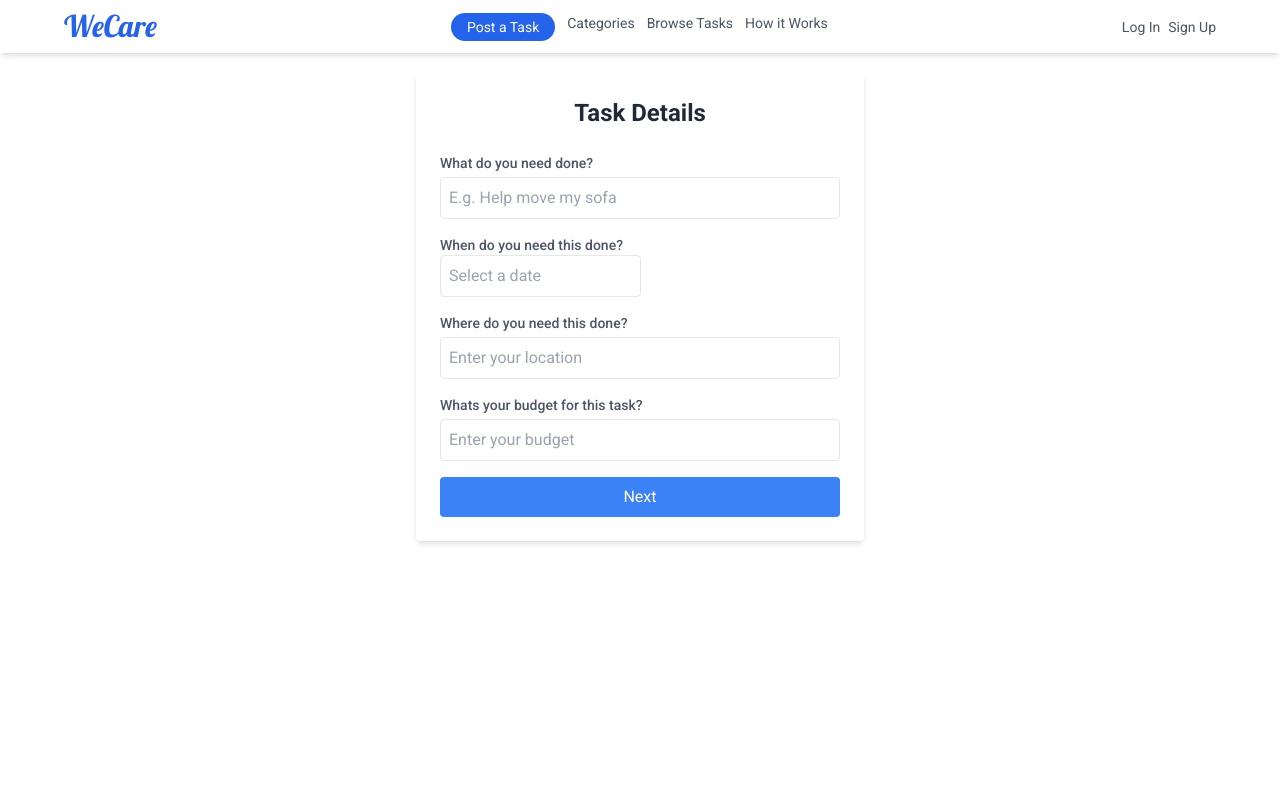
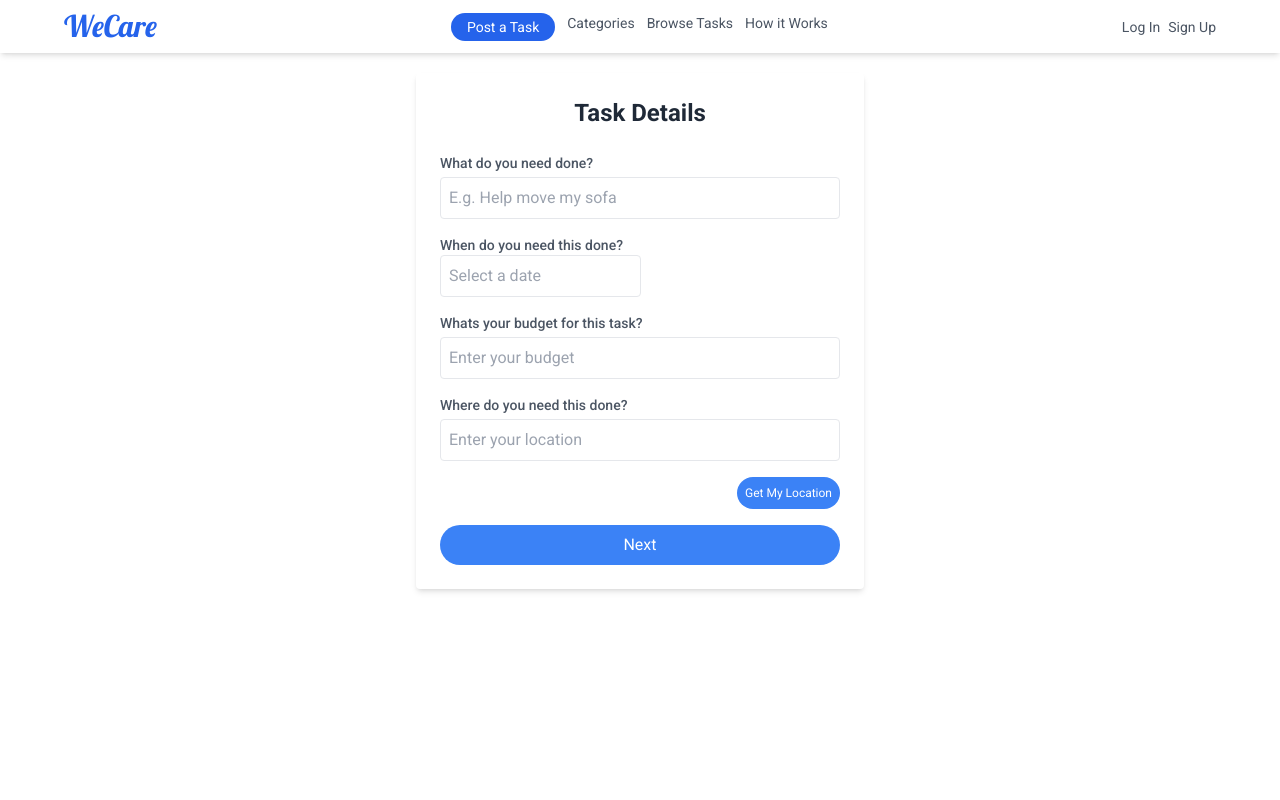
Before and after one commit to kokateyuvi/we-care-webapp, a Next.js app: page /post-task in a window 1280 px wide. Shown: the top 800 px of the page. Built offline with nearby package versions, Linux system fonts and the light colour scheme; no server answers.

Commit message:
Updated Ui

```diff
--- a/src/app/login/CustomGoogleButton.js
+++ b/src/app/login/CustomGoogleButton.js
@@ -1,9 +1,32 @@
 "use client";
+// CustomGoogleButton.js
 import React, { useState, useEffect } from "react";
 import GoogleButton from "react-google-button";
 import toast from "react-hot-toast";
 import { signIn } from "next-auth/react";
 import { useRouter } from "next/navigation";
+
+const GoogleIcon = ({ size = 24, color = "black" }) => {
+  return (
+    <svg width={size} height={size} viewBox="0 0 100 100">
+      {/* SVG code for Google icon */}
+      <svg viewBox="0 0 100 100" xmlns="http://www.w3.org/2000/svg">
+        <path
+          fill="#EA4335"
+          d="M28.66 49.68L49.91 33.31 71.17 49.68H71.17v15.01H49.91v49.68H28.66v-49.68H28.66Z"
+        />
+        <path
+          fill="#FBBC05"
+          d="M19.64 49.68L31.9 33.31 44.17 49.68H44.17v15.01H31.9v49.68H19.64v-49.68H19.64Z"
+        />
+        <path
+          fill="#34A853"
+          d="M10.62 49.68L22.9 33.31 35.17 49.68H35.17v15.01H22.9v49.68H10.62v-49.68H10.62Z"
+        />
+      </svg>
+    </svg>
+  );
+};
 
 const CustomGoogleButton = (props) => {
   const router = useRouter();
--- a/src/app/post-task/PostTask.js
+++ b/src/app/post-task/PostTask.js
@@ -1,15 +1,17 @@
 "use client";
 
-import { useSession } from "next-auth/react";
-import { useState } from "react";
+import React, { useState } from "react";
 import DatePicker from "react-datepicker";
 import "react-datepicker/dist/react-datepicker.css";
-import toast, { Toaster } from "react-hot-toast";
+import toast from "react-hot-toast";
+import { useSession } from "next-auth/react";
 import { addTask } from "@/services/taskService";
+
 const TaskDetails = ({ onNext }) => {
   const { data: session } = useSession();
   const userEmail = session?.user?.email;
   const status = "OPEN";
+
   const [task, setTask] = useState({
     title: "",
     selectedDate: null,
@@ -18,35 +20,64 @@ const TaskDetails = ({ onNext }) => {
   });
 
   const handleDateChange = (date) => {
-    setTask({ ...task, selectedDate: date });
+    setTask((prevTask) => ({ ...prevTask, selectedDate: date }));
+  };
+
+  const handleGetLocation = () => {
+    if ("geolocation" in navigator) {
+      navigator.geolocation.getCurrentPosition(
+        async (position) => {
+          const latitude = position.coords.latitude;
+          const longitude = position.coords.longitude;
+
+          try {
+            const response = await fetch(
+              `https://maps.googleapis.com/maps/api/geocode/json?latlng=${latitude},${longitude}&key=YOUR_GOOGLE_MAPS_API_KEY`
+            );
+            const data = await response.json();
+
+            if (data.status === "OK" && data.results.length > 0) {
+              const address = data.results[0].formatted_address;
+              setTask((prevTask) => ({ ...prevTask, location: address }));
+            } else {
+              console.error("Error getting location details:", data.status);
+              toast.error(
+                "Error getting your location details. Please try again."
+              );
+            }
+          } catch (error) {
+            console.error("Error getting location details:", error);
+            toast.error(
+              "Error getting your location details. Please try again."
+            );
+          }
+        },
+        (error) => {
+          console.error("Error getting location:", error);
+          toast.error("Error getting your location. Please try again.");
+        }
+      );
+    } else {
+      toast.error("Geolocation is not supported by your browser.");
+    }
   };
 
   const handleSubmit = async (e) => {
     e.preventDefault();
     try {
-      // Include userEmail in the task object
       const taskWithUserEmail = { ...task, userEmail, status };
-
-      // Call the addTask function to save the task along with userEmail
       const result = await addTask(taskWithUserEmail);
 
-      // Display success message
       toast.success("Task Added successfully");
-
-      // Clear the form after successful submission
       setTask({
         title: "",
         selectedDate: null,
         location: "",
         budget: "",
       });
-
-      // Invoke onNext function to proceed to the next step (if needed)
       // Assuming onNext is a function to handle the next step
     } catch (error) {
       console.error("Error creating task:", error);
-      // Handle network errors or other exceptions
-      // Display an error message (optional)
       toast.error("Failed to add task");
     }
   };
@@ -65,7 +96,9 @@ const TaskDetails = ({ onNext }) => {
           className="w-full p-2 mt-1 border rounded focus:outline-none focus:border-blue-500"
           placeholder="E.g. Help move my sofa"
           value={task.title}
-          onChange={(e) => setTask({ ...task, title: e.target.value })}
+          onChange={(e) =>
+            setTask((prevTask) => ({ ...prevTask, title: e.target.value }))
+          }
         />
       </div>
       <div className="mb-4">
@@ -81,6 +114,20 @@ const TaskDetails = ({ onNext }) => {
       </div>
       <div className="mb-4">
         <label className="block text-sm font-medium text-gray-600">
+          Whats your budget for this task?
+        </label>
+        <input
+          type="text"
+          className="w-full p-2 mt-1 border rounded focus:outline-none focus:border-blue-500"
+          placeholder="Enter your budget"
+          value={task.budget}
+          onChange={(e) =>
+            setTask((prevTask) => ({ ...prevTask, budget: e.target.value }))
+          }
+        />
+      </div>
+      <div className="mb-4">
+        <label className="block text-sm font-medium text-gray-600">
           Where do you need this done?
         </label>
         <input
@@ -88,23 +135,21 @@ const TaskDetails = ({ onNext }) => {
           className="w-full p-2 mt-1 border rounded focus:outline-none focus:border-blue-500"
           placeholder="Enter your location"
           value={task.location}
-          onChange={(e) => setTask({ ...task, location: e.target.value })}
+          onChange={(e) =>
+            setTask((prevTask) => ({ ...prevTask, location: e.target.value }))
+          }
         />
       </div>
-      <div className="mb-4">
-        <label className="block text-sm font-medium text-gray-600">
-          Whats your budget for this task?
-        </label>
-        <input
-          type="text"
-          className="w-full p-2 mt-1 border rounded focus:outline-none focus:border-blue-500"
-          placeholder="Enter your budget"
-          value={task.budget}
-          onChange={(e) => setTask({ ...task, budget: e.target.value })}
-        />
+      <div className="flex justify-end mb-4 text-right">
+        <button
+          className="flex justify-end px-2 py-2 text-xs text-right text-white bg-blue-500 rounded-full hover:bg-blue-600 focus:outline-none"
+          onClick={handleGetLocation}
+        >
+          Get My Location
+        </button>
       </div>
       <button
-        className="w-full py-2 text-white bg-blue-500 rounded hover:bg-blue-600 focus:outline-none"
+        className="w-full py-2 text-white bg-blue-500 rounded-full hover:bg-blue-600 focus:outline-none"
         onClick={handleSubmit}
       >
         Next
--- a/src/app/tasks/[...task_id]/page.js
+++ b/src/app/tasks/[...task_id]/page.js
@@ -81,7 +81,7 @@ const OneTask = () => {
             </div>
           </div>
 
-          <div className="flex flex-col items-center justify-center p-6 bg-gray-200 rounded-lg md:w-1/3 lg:w-1/4 xl:w-2/4">
+          <div className="flex flex-col items-center justify-center p-6 bg-gray-200 rounded-lg md:w-1/3 lg:w-2/4 xl:w-2/4">
             <div className="mb-4 text-sm font-semibold lg:text-base">
               TASK BUDGET
             </div>
```
